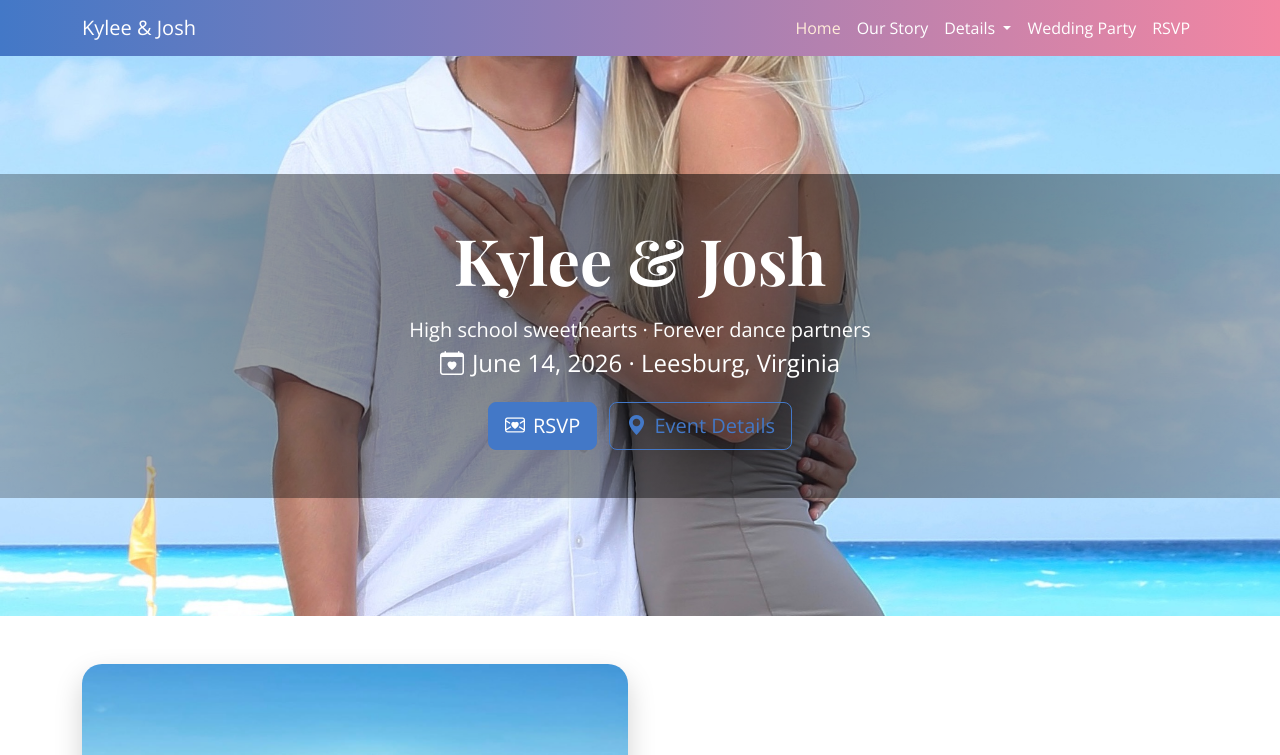
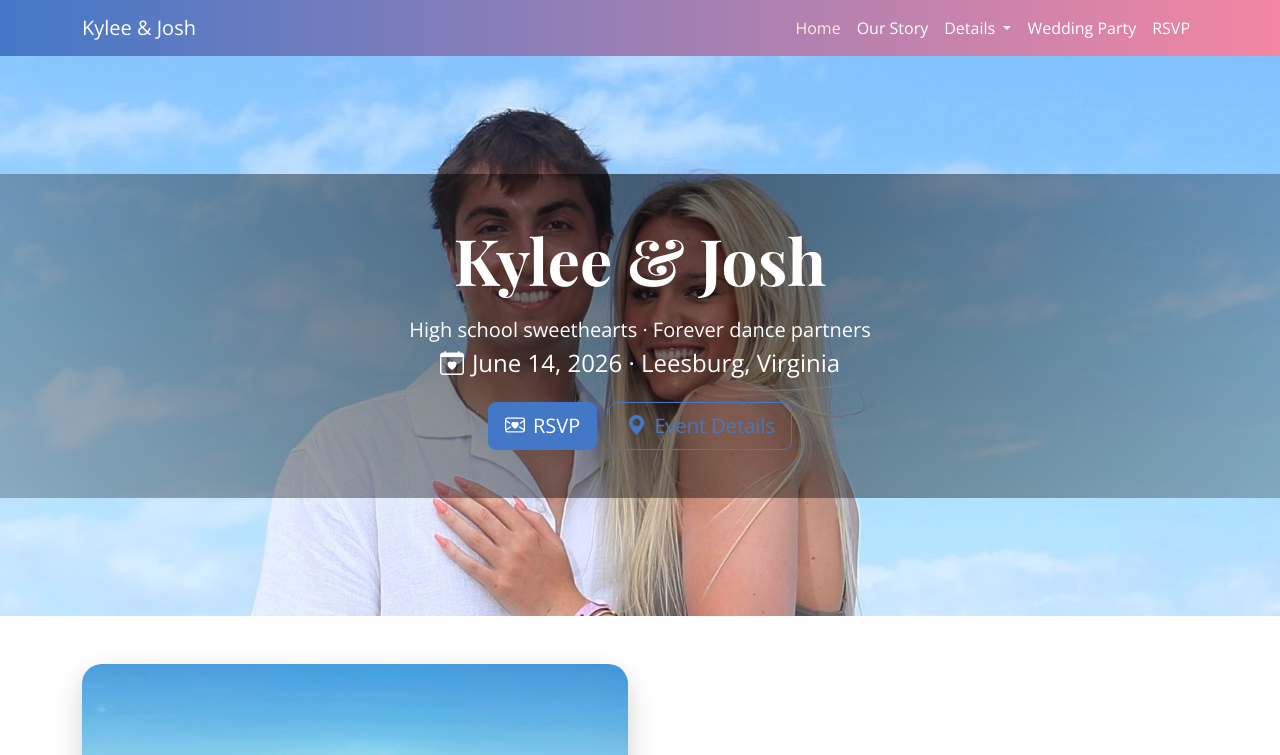
Before and after one commit to laurenkerrr/weddingkyleejosh, a plain HTML site: page index.html in a window 1280 px wide. Shown: the top 755 px of the page. Drawn offline with nearby package versions, Linux system fonts and the light colour scheme.

Commit message:
Update index.html

```diff
--- a/index.html
+++ b/index.html
@@ -50,7 +50,7 @@
     </nav>
 
     <!-- HERO -->
-    <header class="hero text-white" style="background-image: url('kylee-josh-beach-stand.jpg'); background-size: cover; background-position: center;">
+    <header class="hero text-white" style="background-image: url('kylee-josh-beach-stand.jpg'); background-size: cover; background-position: center 25%;">
       <div class="hero-overlay w-100">
         <div class="container py-5 text-center">
           <h1 class="display-3 fw-bold mb-3">Kylee &amp; Josh</h1>
```
